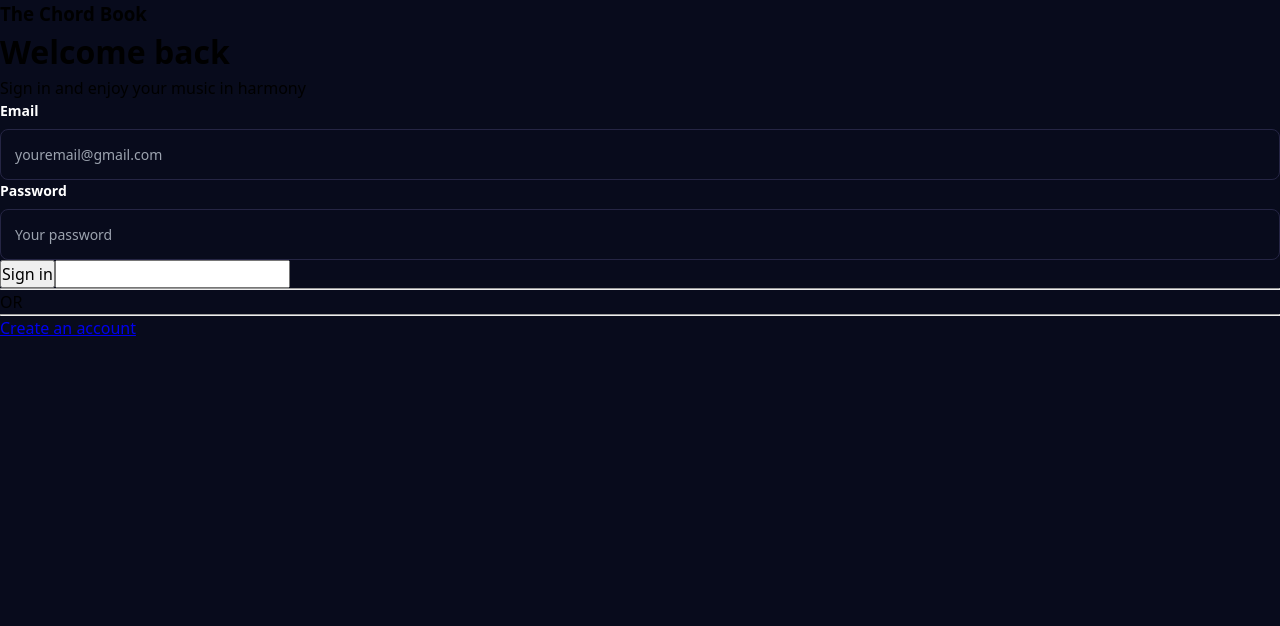
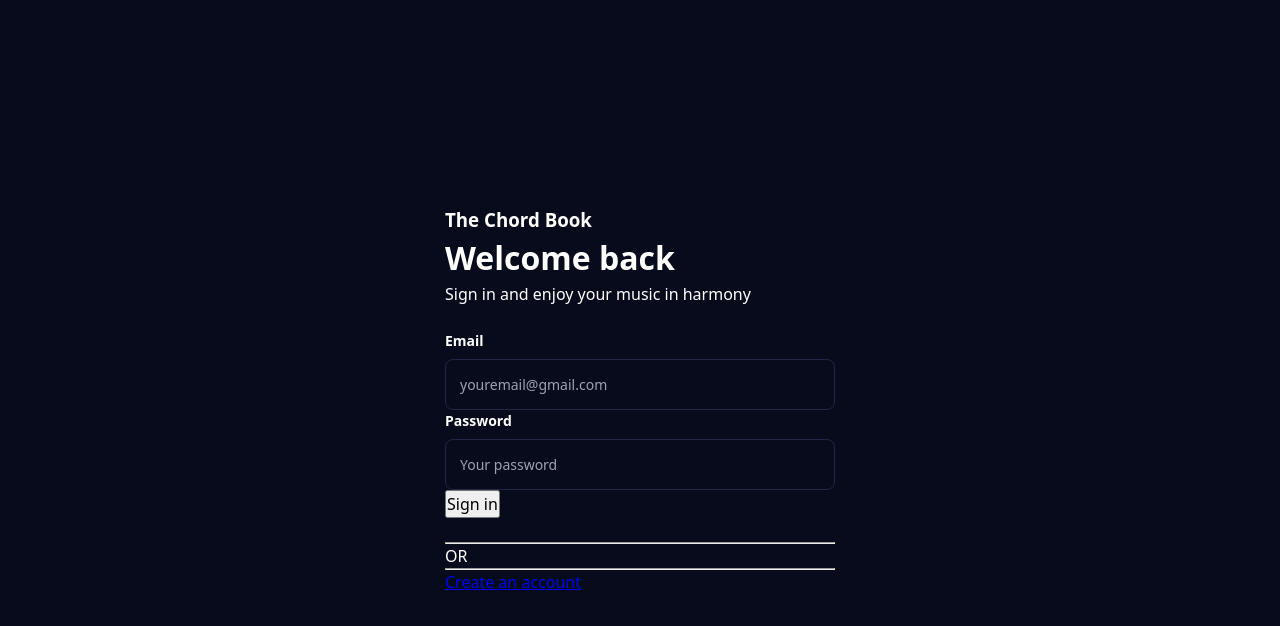
Before and after one commit to mercytv932/Chord_Book, a React (Vite) app in the folder frontend/: page /login in a window 1280 px wide. Shown: the top 626 px of the page. Built offline with nearby package versions, Linux system fonts and the light colour scheme.

Commit message:
login page container and text styles

```diff
--- a/frontend/src/App.css
+++ b/frontend/src/App.css
@@ -550,3 +550,37 @@
 .auth-switch-login:hover {
   text-decoration: underline;
 }
+
+/* Login page */
+
+.login-form {
+  display: flex;
+  flex-direction: column;
+  justify-content: center;
+  gap: 24px;
+
+  max-width: 450px;
+  min-height: 100vh;
+  margin: 0 auto;
+  padding: 30px;
+  color: white;
+}
+
+.login-text {
+  display: flex;
+  flex-direction: column;
+  gap: 6px;
+}
+
+.login-text h3 {
+  font-size: 18px;
+}
+
+.login-text h1 {
+  font-size: 28px;
+}
+
+.login-text p {
+  color: #9ca3af;
+  font-size: 14px;
+}
--- a/frontend/src/pages/Login.tsx
+++ b/frontend/src/pages/Login.tsx
@@ -2,9 +2,11 @@ import { Link } from "react-router-dom";
 function Login() {
   return (
     <form className="login-form">
-      <h3>The Chord Book</h3>
-      <h1>Welcome back</h1>
-      <p>Sign in and enjoy your music in harmony</p>
+      <div className="login-texts">
+        <h3>The Chord Book</h3>
+        <h1>Welcome back</h1>
+        <p>Sign in and enjoy your music in harmony</p>
+      </div>
       <div>
         <div className="input-group">
           <label htmlFor="email">Email</label>
@@ -17,7 +19,7 @@ function Login() {
           />
         </div>
         <div className="input-group">
-          <label htmlFor="Password">Password</label>
+          <label htmlFor="password">Password</label>
           <input
             type="password"
             id="password"
@@ -27,7 +29,6 @@ function Login() {
           />
         </div>
         <button type="submit">Sign in</button>
-        <input type="password" id="password" />
       </div>
       <div>
         <div className="or">
```
